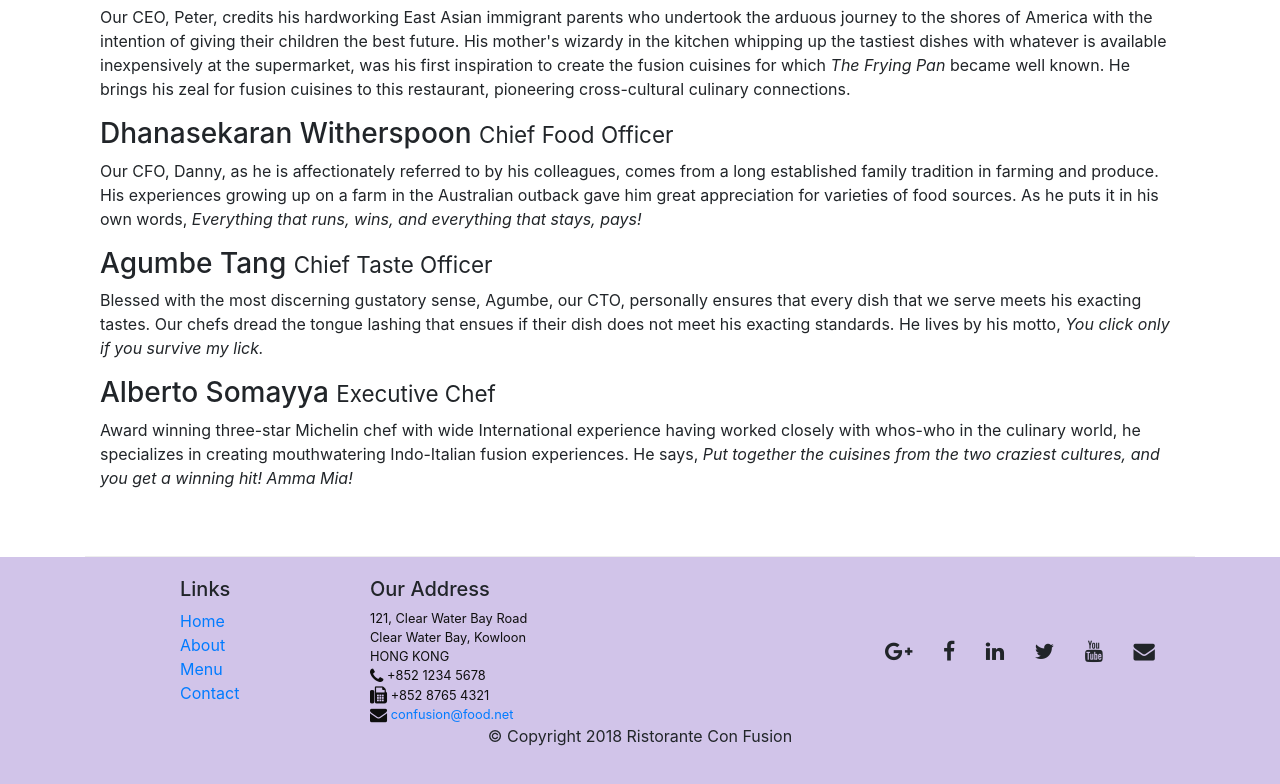
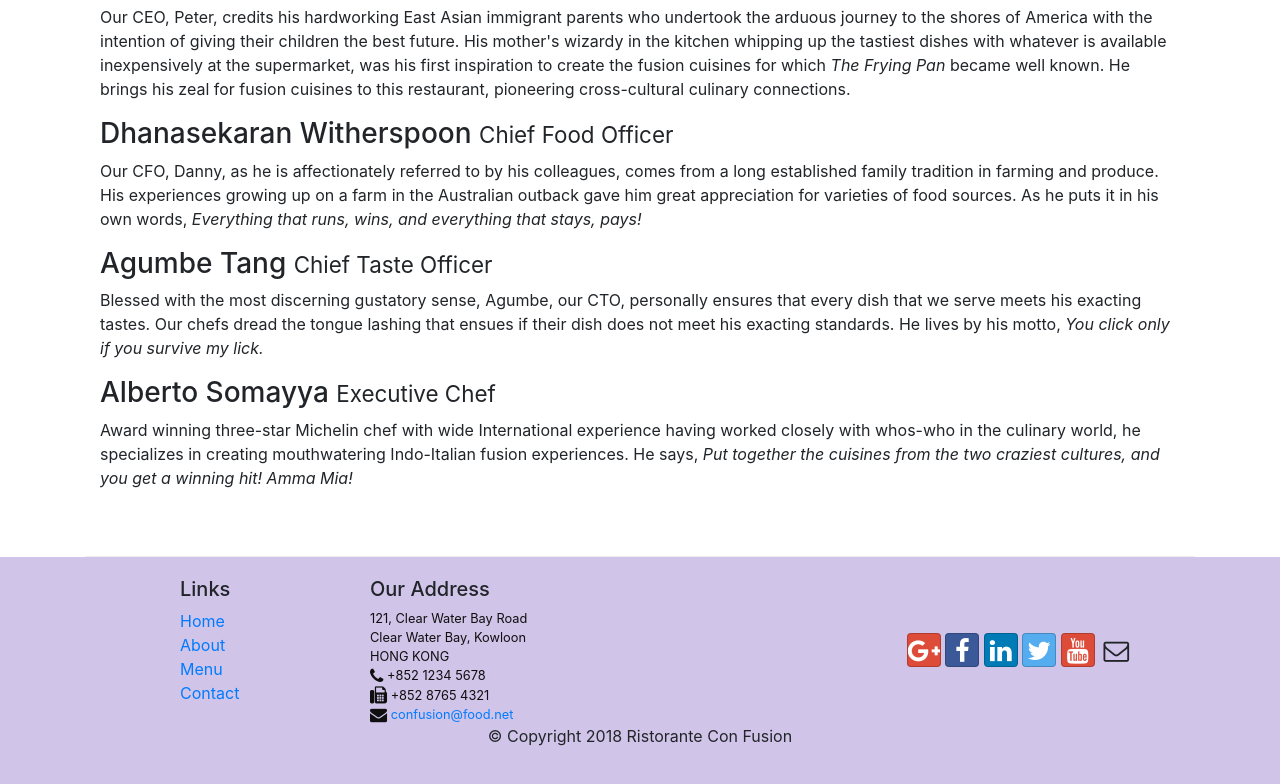
Before and after one commit to Rvranjan99/bootstrap4, a website: page aboutus.html in a window 1280 px wide. Shown: the part 993-1777 px from the top of the page. Drawn offline with nearby package versions, Linux system fonts and the light colour scheme.

Commit message:
social media icon fixed

```diff
--- a/aboutus.html
+++ b/aboutus.html
@@ -114,13 +114,13 @@
 		           </address>
                 </div>
                 <div class="col-12 col-sm-4 align-self-center">
-                    <div class="text-center">
-                        <a class="btn " href="http://google.com/+" ><i class="fa fa-google-plus fa-lg"></i></a>
-                        <a class="btn  " href="http://www.facebook.com/profile.php?id="><i class="fa fa-facebook fa-lg"></i></a>
-                        <a  class="btn" href="http://www.linkedin.com/in/"><i class="fa fa-linkedin fa-lg"></i></a>
-                        <a class="btn" href="http://twitter.com/"><i class="fa fa-twitter fa-lg"></i></a>
-                        <a class="btn" href="http://youtube.com/"><i class="fa fa-youtube fa-lg"></i></a>
-                        <a class="btn" href="mailto:"><i class="fa fa-envelope fa-lg"></i></a>
+                     <div class="text-center">
+                        <a class="btn btn-social-icon btn-google" href="http://google.com/+"><i class="fa fa-google-plus"></i></a>
+                        <a class="btn btn-social-icon btn-facebook" href="http://www.facebook.com/profile.php?id="><i class="fa fa-facebook"></i></a>
+                        <a class="btn btn-social-icon btn-linkedin" href="http://www.linkedin.com/in/"><i class="fa fa-linkedin"></i></a>
+                        <a class="btn btn-social-icon btn-twitter" href="http://twitter.com/"><i class="fa fa-twitter"></i></a>
+                        <a class="btn btn-social-icon btn-google" href="http://youtube.com/"><i class="fa fa-youtube"></i></a>
+                        <a class="btn btn-social-icon" href="mailto:"><i class="fa fa-envelope-o fa-lg"></i></a>
                     </div>
                 </div>
            </div>
```
Also changed, not shown: index.html (+6 -6 lines).
